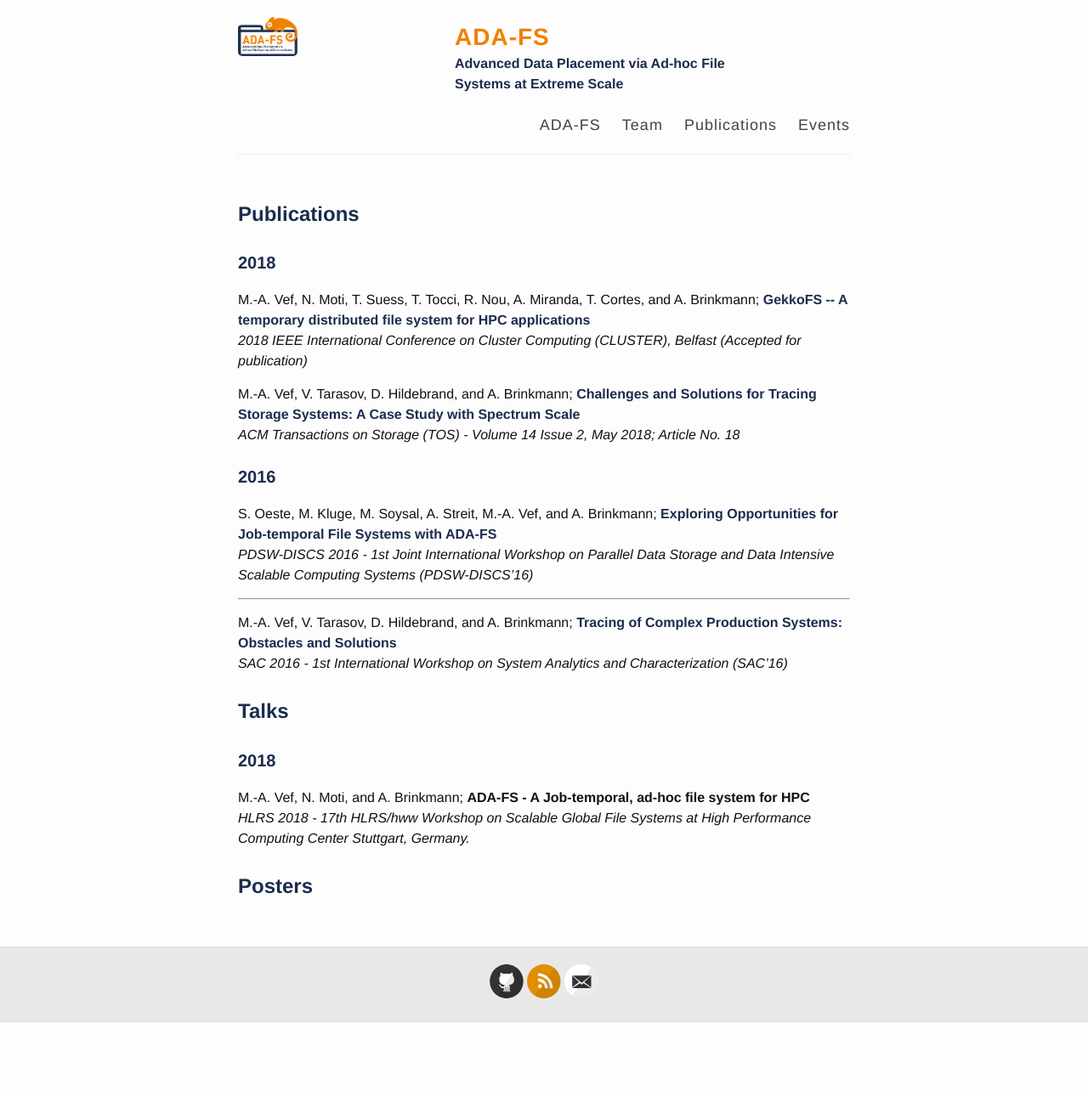
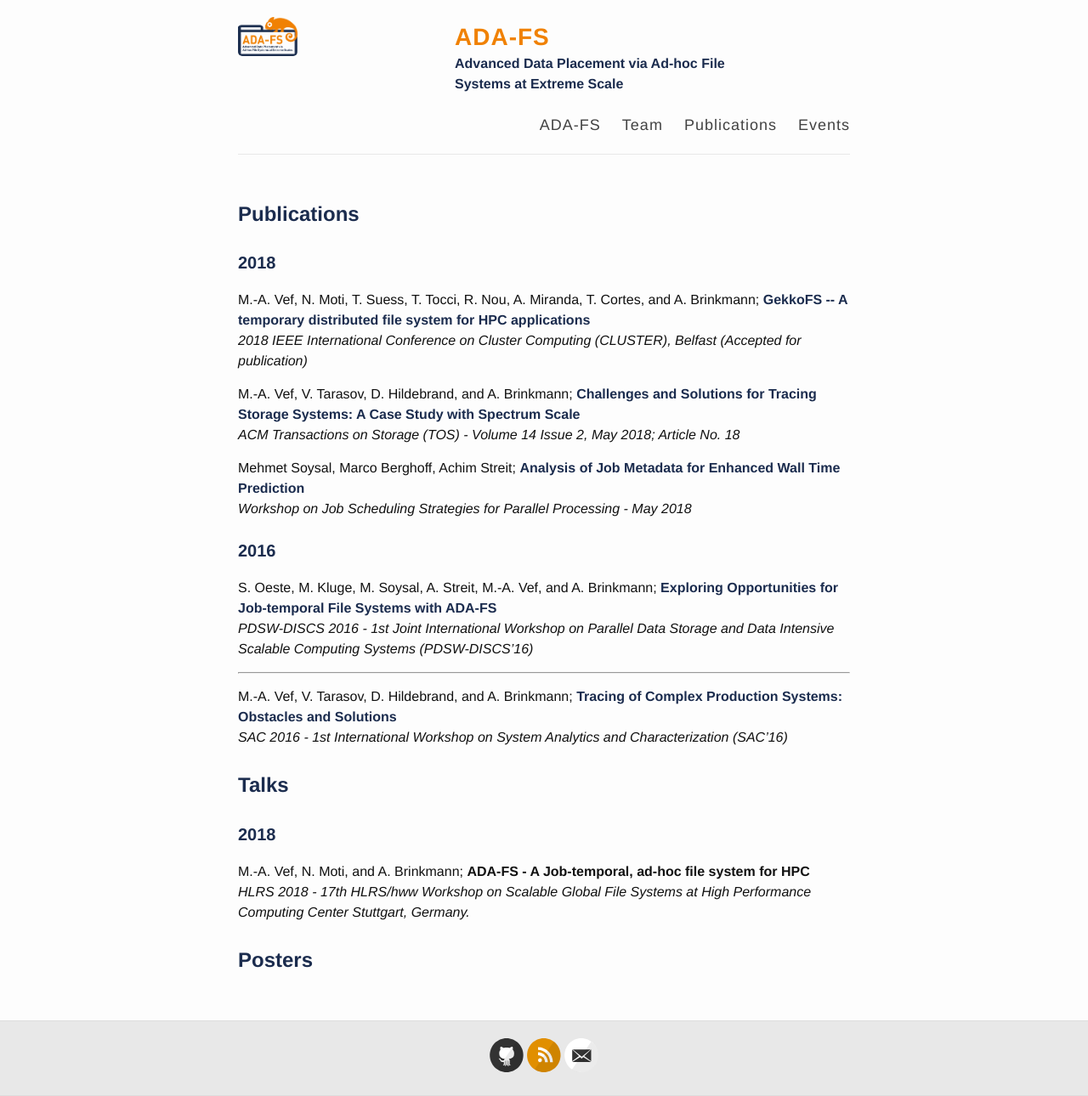
Before and after one commit to ada-fs/ada-fs.github.io, a Jekyll site: the page built from publications.md, in a window 1280 px wide. Shown: the whole page at 85% size. Built offline with Jekyll 4.4.1, drawn with Linux system fonts in a browser that asks for light colours; before the commit the page ends 1203 px from its top, so only the background shows below that.

Commit message:
added publication

```diff
--- a/publications.md
+++ b/publications.md
@@ -25,6 +25,16 @@ permalink: /publications/
   <br>
   <em>
 		ACM Transactions on Storage (TOS)  - Volume 14 Issue 2, May 2018; Article No. 18
+	</em>
+</p>
+
+<p>Mehmet Soysal, Marco Berghoff, Achim Streit;
+  <a href="http://jsspp.org/papers18/JSSPP_2018_paper_7.pdf">
+    <b>Analysis of Job Metadata for Enhanced Wall Time Prediction</b>
+  </a>
+  <br>
+  <em>
+		 Workshop on Job Scheduling Strategies for Parallel Processing  - May 2018
 	</em>
 </p>
 
```
